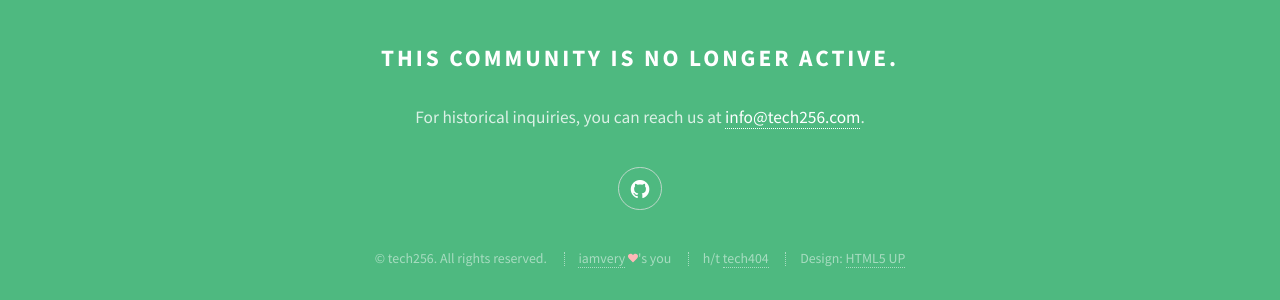
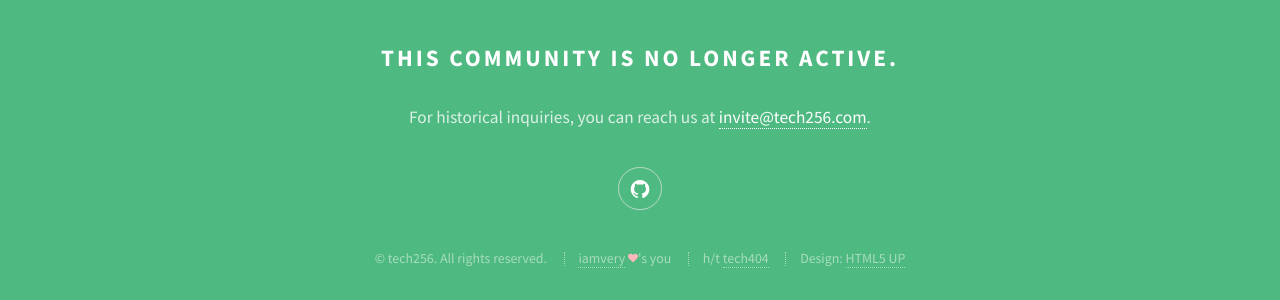
Before and after one commit to tech256/tech256.github.io, a Jekyll site: the page built from index.html, in a window 1280 px wide. Shown: the part 1539-1839 px from the top of the page. Built offline with Jekyll 4.4.1, drawn with Linux system fonts in a browser that asks for light colours.

Commit message:
Fix email

```diff
--- a/_layouts/default.html
+++ b/_layouts/default.html
@@ -44,7 +44,7 @@
           </header>
 
           <p>
-            For historical inquiries, you can reach us at <a href="mailto:info@tech256.com">info@tech256.com</a>.
+            For historical inquiries, you can reach us at <a href="mailto:invite@tech256.com">invite@tech256.com</a>.
           </p>
 
           <ul class="icons">
```
